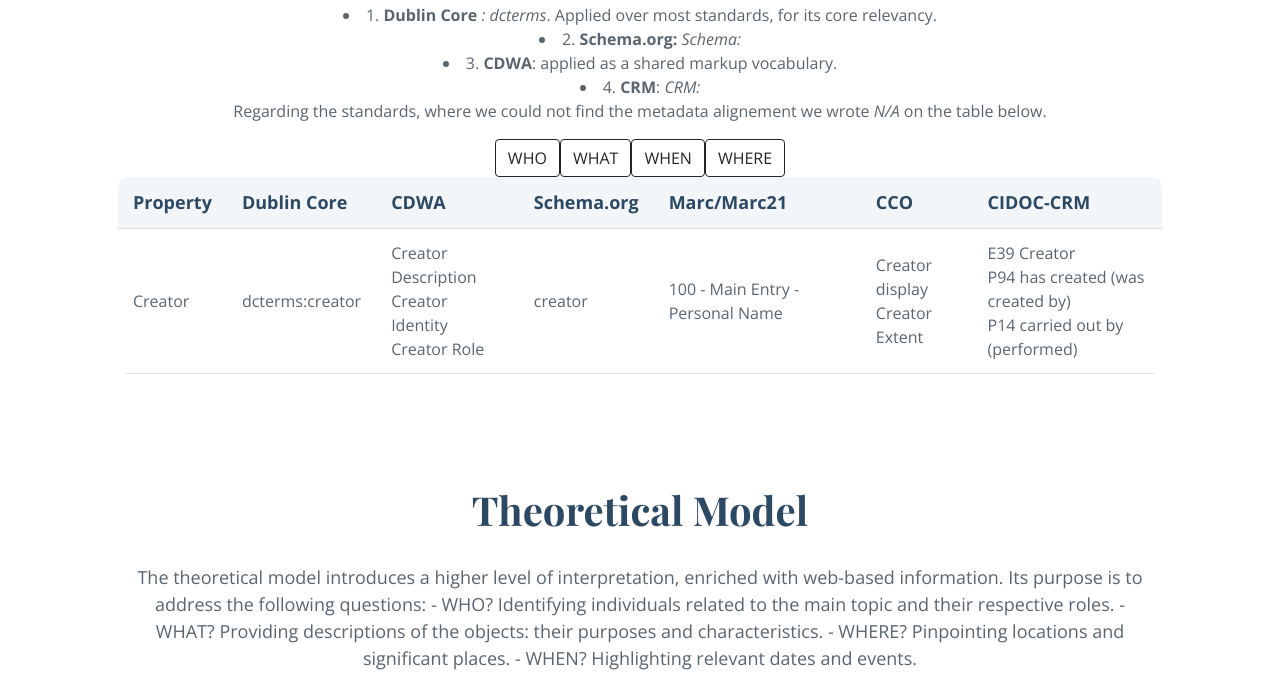
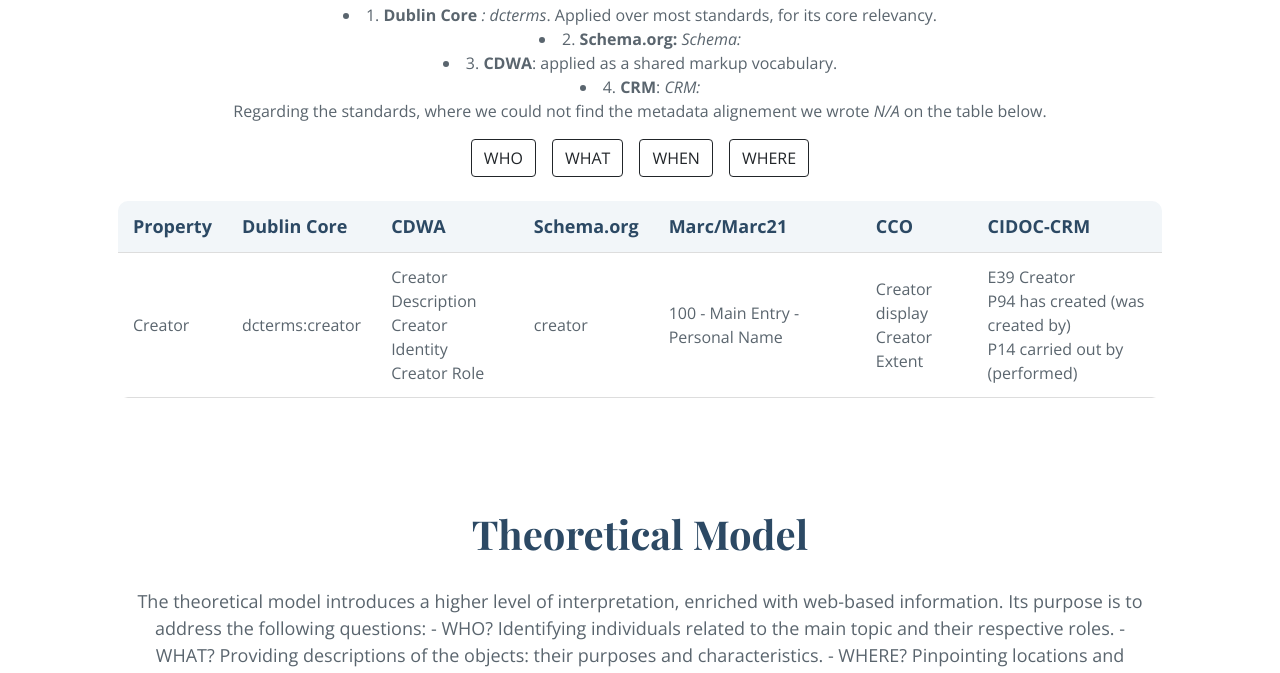
Before and after one commit to LODysseyofPoorThings/PoorThings, a plain HTML site: page index.html in a window 1280 px wide. Shown: the part 7581-8254 px from the top of the page. Drawn offline with nearby package versions, Linux system fonts and the light colour scheme; a web font is replaced by a local one.

Commit message:
buttons separated and higher

```diff
--- a/index.html
+++ b/index.html
@@ -388,14 +388,14 @@
             </div>
           </div>
 
-          <div class="d-flex justify-content-center">
-            <button onclick="myFunction('who')" class="btn btn-outline-dark" >WHO</button>
+          <div class="d-flex justify-content-center mb-4">
+            <button onclick="myFunction('who')" class="btn btn-outline-dark mx-2" >WHO</button>
 
-            <button onclick="myFunction('what')" class="btn btn-outline-dark" >WHAT</button>
+            <button onclick="myFunction('what')" class="btn btn-outline-dark mx-2" >WHAT</button>
 
-            <button onclick="myFunction('when')" class="btn btn-outline-dark" >WHEN</button>
+            <button onclick="myFunction('when')" class="btn btn-outline-dark mx-2" >WHEN</button>
 
-            <button onclick="myFunction('where')" class="btn btn-outline-dark">WHERE</button>
+            <button onclick="myFunction('where')" class="btn btn-outline-dark mx-2">WHERE</button>
           </div>
           <div class="swiper-wrapper align-items-center">
 
--- a/tei.xml
+++ b/tei.xml
@@ -103,7 +103,6 @@
                salute and signed -->
             <salute>
                Sincerely,
-               alisdhjfbj
             </salute>
             <signed>
                <orgName ref="#TAPAS">the TAPAS Project</orgName>
```
